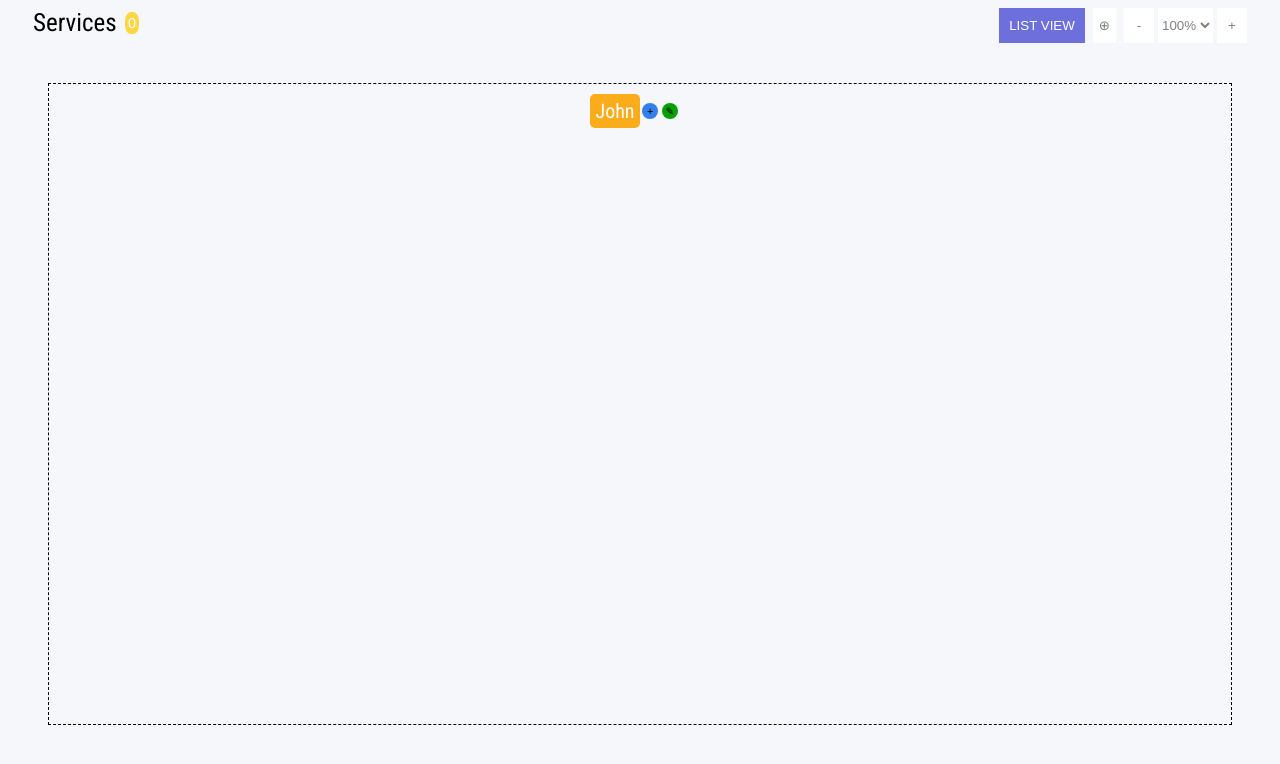
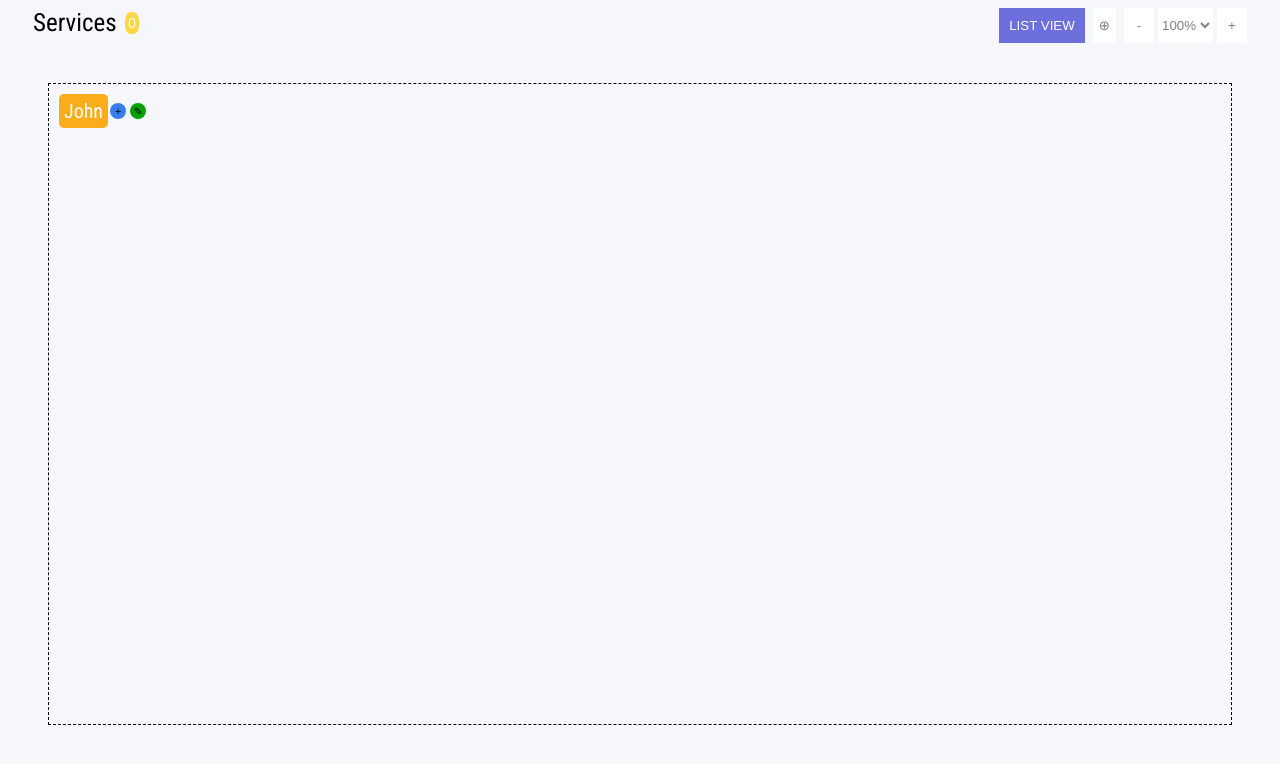
Before and after one commit to filipovandrij/-Draggable-Tree, a React (Create React App) app: page / in a window 1280 px wide. Shown: the top 764 px of the page. Built offline with nearby package versions, Linux system fonts and the light colour scheme.

Commit message:
now the tree is portable

```diff
--- a/src/App.scss
+++ b/src/App.scss
@@ -6,6 +6,8 @@
 .app {
   font-family: "Roboto Condensed", sans-serif;
   .draggble-container {
+    position: relative;
+    overflow: hidden;
     margin: 40px;
     border: 1px dashed black;
     height: 80vh;
@@ -17,6 +19,10 @@
   display: flex;
   flex-direction: row;
   justify-content: center;
+  position: absolute;
+  top: 0;
+  left: 0;
+  cursor: pointer;
   .block {
     display: flex;
     justify-content: center;
--- a/src/App.tsx
+++ b/src/App.tsx
@@ -1,3 +1,4 @@
+import { useEffect, useRef } from "react";
 import FamilyTree from "./components/FamilyTree";
 import "./App.scss";
 import Header from "./container/Header";
@@ -9,11 +10,69 @@
     name: "John",
     children: [],
   };
+
+  const containerRef = useRef<HTMLDivElement>(null);
+  const boxRef = useRef<HTMLDivElement>(null);
+
+  const isClicked = useRef<boolean>(false);
+
+  const coords = useRef<{
+    startX: number;
+    startY: number;
+    lastX: number;
+    lastY: number;
+  }>({
+    startX: 0,
+    startY: 0,
+    lastX: 0,
+    lastY: 0,
+  });
+
+  useEffect(() => {
+    if (!boxRef.current || !containerRef.current) return;
+
+    const box = boxRef.current;
+    const container = containerRef.current;
+
+    const onMouseDown = (e: MouseEvent) => {
+      isClicked.current = true;
+      coords.current.startX = e.clientX;
+      coords.current.startY = e.clientY;
+    };
+    const onMouseUp = (e: MouseEvent) => {
+      isClicked.current = false;
+      coords.current.lastX = box.offsetLeft;
+      coords.current.lastY = box.offsetTop;
+    };
+    const onMouseMove = (e: MouseEvent) => {
+      if (!isClicked.current) return;
+
+      const nxetX = e.clientX - coords.current.startX + coords.current.lastX;
+      const nxetY = e.clientY - coords.current.startY + coords.current.lastY;
+
+      box.style.top = `${nxetY}px`;
+      box.style.left = `${nxetX}px`;
+    };
+
+    box.addEventListener("mousedown", onMouseDown);
+    box.addEventListener("mouseup", onMouseUp);
+    container.addEventListener("mousemove", onMouseMove);
+    container.addEventListener("mouseleave", onMouseUp);
+
+    const cleanUp = () => {
+      box.removeEventListener("mousedown", onMouseDown);
+      box.removeEventListener("mouseup", onMouseUp);
+      container.removeEventListener("mousemove", onMouseMove);
+      container.removeEventListener("mouseleave", onMouseUp);
+    };
+    return cleanUp;
+  }, []);
+
   return (
     <div className="app">
       <Header />
-      <div className="draggble-container">
-        <FamilyTree family={familyData} />
+      <div ref={containerRef} className="draggble-container">
+        <FamilyTree boxRef={boxRef} family={familyData} />
       </div>
     </div>
   );
--- a/src/components/FamilyTree.tsx
+++ b/src/components/FamilyTree.tsx
@@ -10,13 +10,14 @@
 
 interface FamilyTreeProps {
   family: Person;
+  boxRef: any;
 }
 
-const FamilyTree: React.FC<FamilyTreeProps> = ({ family }) => {
+const FamilyTree: React.FC<FamilyTreeProps> = ({ boxRef, family }) => {
   const [familyData, setFamilyData] = useState<Person>(family);
 
   const handleAddChild = (person: Person) => {
-    const childName = prompt("Введите имя нового ребенка:");
+    const childName = prompt("Enter new branche:");
     if (childName) {
       const newChild: Person = {
         id: Math.random(),
@@ -52,8 +53,6 @@
     person.editMode = !person.editMode;
     setFamilyData({ ...familyData });
   };
-
-  console.log(familyData);
 
   const renderFamilyTree = (person: Person): JSX.Element => {
     return (
@@ -98,7 +97,11 @@
     );
   };
 
-  return <div className="family-tree">{renderFamilyTree(familyData)}</div>;
+  return (
+    <div ref={boxRef} className="family-tree">
+      {renderFamilyTree(familyData)}
+    </div>
+  );
 };
 
 export default FamilyTree;
```
